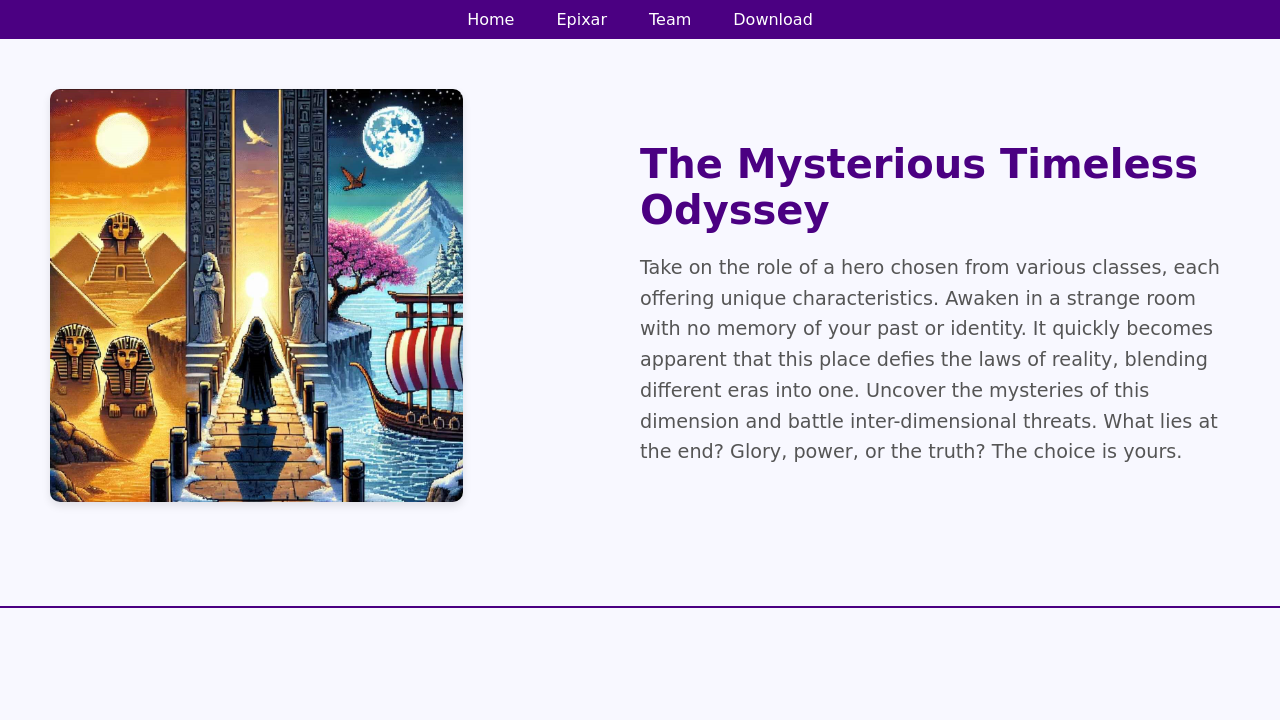
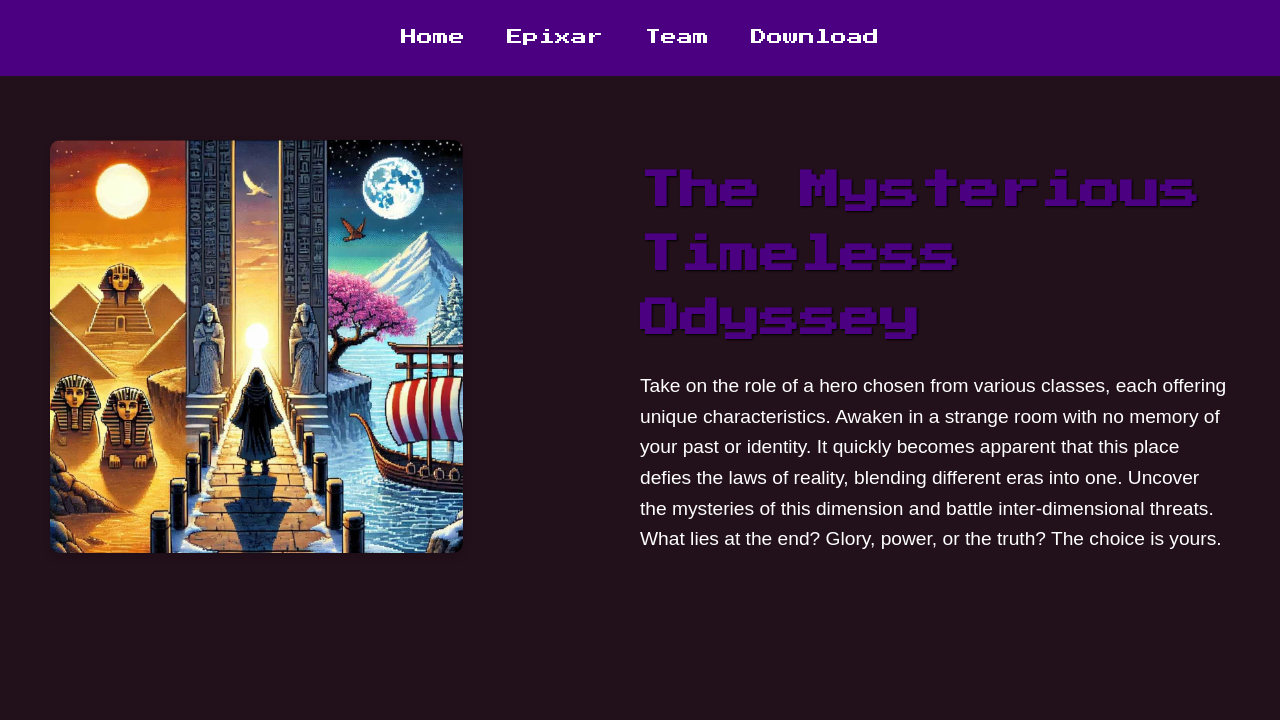
Before and after one commit to lilouscaffidi/Timeless-Odyssey-Website, a plain HTML site: page index.html in a window 1280 px wide. Shown: the top 720 px of the page. Drawn offline with Linux system fonts and the light colour scheme.

Commit message:
Update style.css

```diff
--- a/style.css
+++ b/style.css
@@ -1,10 +1,20 @@
+@import url('https://fonts.googleapis.com/css2?family=Press+Start+2P&display=swap');
+
+
 body {
-    font-family: 'Press Start 2P', cursive;
+    font-family: Arial, sans-serif;
+    background-color: #22101a;
+    color: #ffffff;
     margin: 0;
     padding: 0;
+    line-height: 1.6;
+}
 
-    color: #333;
+h1, h2, .main-title, .download-title {
+    font-family: 'Press Start 2P', cursive;
+    text-shadow: black 1px 1px 2px;
 }
+
 
 header {
     background-color: #4b0082;
@@ -15,8 +25,10 @@ header {
 }
 
 .navbar {
-    max-width: 12000px;
+    font-family: 'Press Start 2P', cursive;
+    max-width: 1200px;
     margin: 0 auto;
+    padding: 15px 0;
     display: flex;
     justify-content: center;
 }
@@ -71,83 +83,7 @@ header {
 
 .description {
     font-size: 1.2em;
-    color: #555;
-    line-height: 1.6;
-}
-body {
-    font-family: 'Press Start 2P', cursive;
-    margin: 0;
-    padding: 0;
-    background-color: #f8f8ff;
-    color: #333;
-}
-
-header {
-    background-color: #4b0082;
-    padding: 10px 0;
-    position: sticky;
-    top: 0;
-    z-index: 1000;
-}
-
-.navbar {
-    max-width: 1200px;
-    margin: 0 auto;
-    display: flex;
-    justify-content: center;
-}
-
-.menu {
-    list-style: none;
-    display: flex;
-    gap: 20px;
-    padding: 0;
-    margin: 0;
-}
-
-.menu li a {
-    text-decoration: none;
-    font-size: 16px;
     color: #ffffff;
-    padding: 5px 10px;
-    border: 1px solid transparent;
-    transition: all 0.3s ease;
-}
-
-.menu li a:hover {
-    border: 1px solid #ffffff;
-    border-radius: 4px;
-    background-color: #ffffff;
-    color: #4b0082;
-}
-
-.content {
-    display: flex;
-    align-items: center;
-    justify-content: space-around;
-    padding: 50px;
-}
-
-.image-container img {
-    max-width: 70%;
-    height: auto;
-    border-radius: 10px;
-    box-shadow: 0 4px 8px rgba(0, 0, 0, 0.1);
-}
-
-.text-container {
-    max-width: 50%;
-}
-
-.main-title {
-    font-size: 2.5em;
-    color: #4b0082;
-    margin-bottom: 20px;
-}
-
-.description {
-    font-size: 1.2em;
-    color: #555;
     line-height: 1.6;
 }
 
@@ -156,8 +92,8 @@ header {
     align-items: center;
     justify-content: space-between;
     padding: 50px;
-    background-color: #fff;
-    border-top: 2px solid #4b0082;
+    background-color: #22101a;
+    border-top: 8px solid #4b0082;
     margin: 50px 0;
 }
 
@@ -165,41 +101,20 @@ header {
     width: 75%;
     border-radius: 10px;
     box-shadow: 0 4px 8px rgba(0, 0, 0, 0.2);
+
 }
 
 .big-text-container {
-    max-width: 40%;
-    text-align: left;
+    max-width: 50%;
+    text-align: center;
     color: #4b0082;
 }
 
 .big-text-container h2 {
-    font-size: 2.5em;
+    font-size: 2.1em;
     color: #4b0082;
 }
 
-.team-section {
-   border-top: 2px solid #4b0082;
-}
-
-.team-container {
-    display: flex;
-    justify-content: center;
-    flex-wrap: wrap;
-    gap: 20px;
-    padding: 40px 20px;
-    max-width: 900px;
-    margin: 0 auto;
-}
-
-.team-container {
-    display: flex;
-    justify-content: center;
-    gap: 20px;
-    padding: 40px 20px;
-    max-width: 1200px;
-    margin: 0 auto;
-}
 
 .team-container {
     display: flex;
@@ -215,6 +130,7 @@ header {
    align-items: center;
    justify-content: center;
    text-align: center;
+font-size: 2.1em;
 }
 
 /* Team Card */
@@ -293,8 +209,7 @@ header {
     align-items: center;
     justify-content: space-between;
     padding: 50px;
-    background-color: #f8f8ff;
-    border-top: 2px solid #4b0082;
+    background-color: ##22101a;
     margin: 50px 0;
 }
 
@@ -312,10 +227,11 @@ header {
 .company-text p {
     font-size: 1.2em;
     line-height: 1.6;
-    color: #333;
+    color: #fff;
 }
 
 .company-image img {
+    background-color: #f8f8ff;
     max-width: 100%;
     height: auto;
     border-radius: 10px;
```
